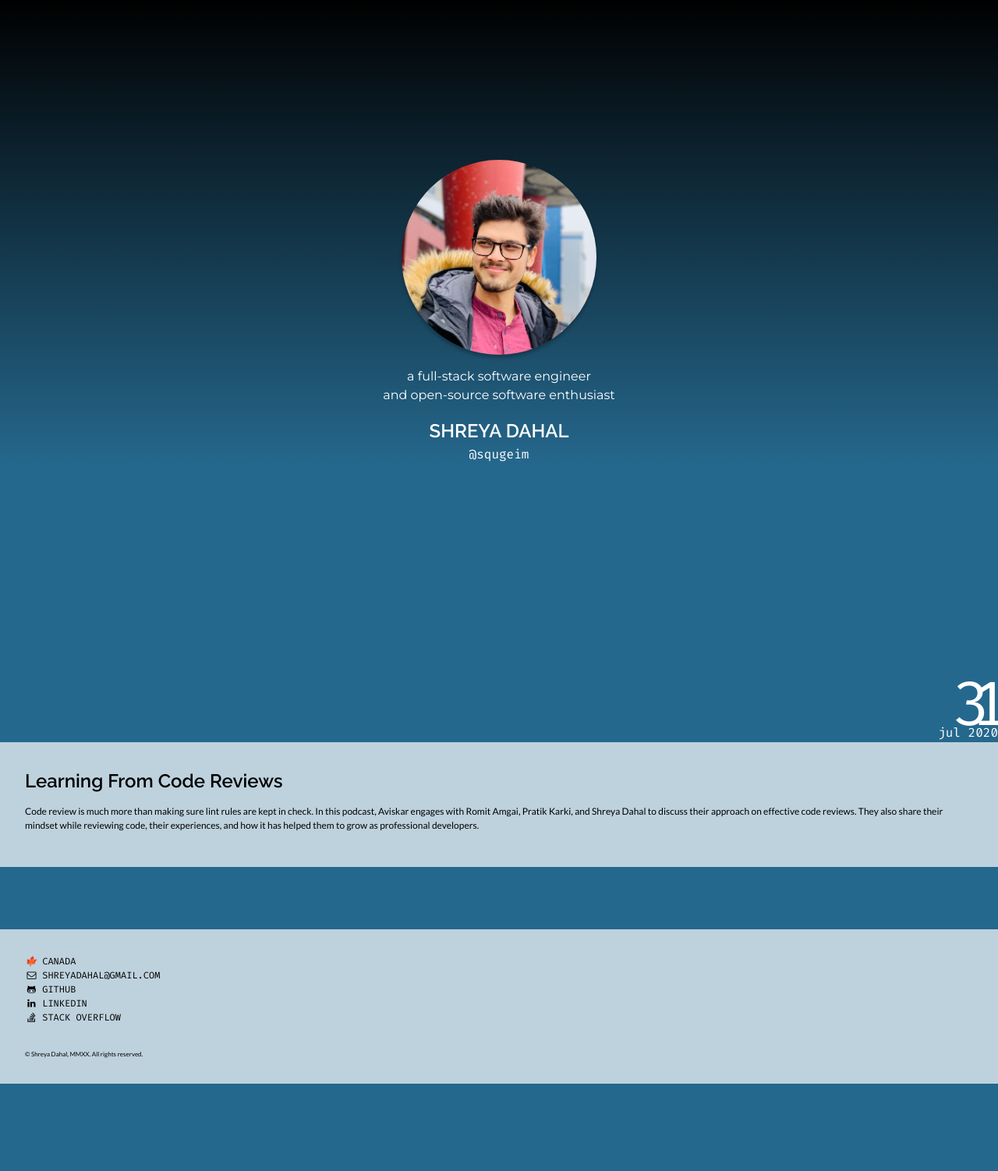
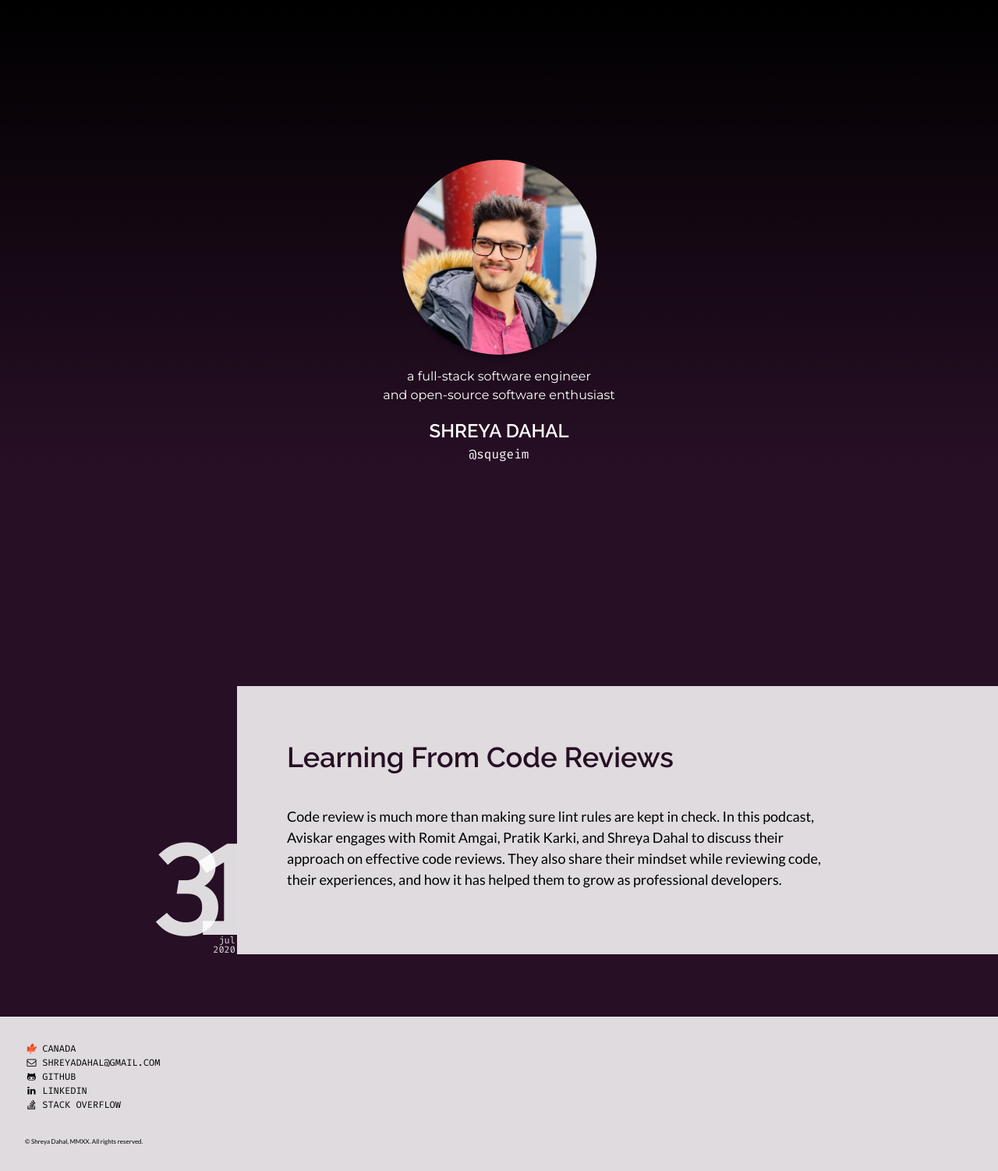
Before and after one commit to squgeim/squgeim.github.io, a PHP site: page / in a window 1280 px wide. Shown: the whole page at 78% size. Before the commit the page ends 1390 px from the top, so only its background shows below. Run offline with PHP 8.4, Linux system fonts and the light colour scheme.

Commit message:
Blog listing for web

```diff
--- a/css/style.css
+++ b/css/style.css
@@ -53,11 +53,17 @@ a img {
 	--font-title: Montserrat, sans-serif;
 	--font-mono: "Fira Code", monospace;
 
-	--color-page-bg: #25688D;
-	--color-white-bg: rgba(255,255,255,0.7);
+	--color-bg-blue: #25688D;
+	--color-bg-red: #62242C;
+	--color-bg-violet: #270F25;
+
+	--color-page-bg: var(--color-bg-violet);
+	--color-white-bg: rgba(255,255,255,0.85);
 
 	--padding-card: 2rem;
 	--margin-section: 5rem;
+
+	--font-size-text: 0.75em;
 }
 
 body {
@@ -114,7 +120,7 @@ body {
 }
 
 .blog-item .dateline {
-	color: white;
+	color: var(--color-white-bg);
 	text-align: right;
 	font-family: var(--font-mono);
 }
@@ -122,9 +128,9 @@ body {
 .dateline .date-day {
 	display: block;
 	font-size: 5em;
-	line-height: 0.6em;
 	letter-spacing: -0.3em;
 	margin-right: 10px;
+    font-weight: bold;
 }
 
 .blog-card {
@@ -137,14 +143,64 @@ body {
 	text-decoration: none;
     color: inherit;
 	padding: var(--padding-card);
+	max-width: 700px;
 }
 
 .blog-card h1 {
+	color: var(--color-page-bg);
 	font-family: var(--font-header);
 }
 
 .blog-card p {
 	font-size: 0.75em;
+}
+
+@media(min-width: 768px) {
+	.blog-item {
+		display: flex;
+		flex-direction: row;
+        align-items: flex-end;
+	}
+
+	.blog-item .dateline {
+		flex: 1;
+	}
+
+	.blog-card {
+		flex: 3;
+	}
+
+	.dateline span {
+		display: block;
+        line-height: 1em;
+	}
+
+	.dateline .date-day {
+		overflow: hidden;
+        font-size: 10em;
+		padding-right: 15px;
+		margin-right: 0;
+        margin-bottom: -0.16em;
+	}
+
+	.dateline .date-month,
+	.dateline .date-year {
+		margin-right: 2px;
+		font-size: var(--font-size-text);
+	}
+
+	.blog-card {
+		padding: 2em;
+	}
+
+	.blog-card p {
+		font-size: 1.125em;
+	}
+
+	.blog-card h1 {
+		font-size: 2.25em;
+        margin-bottom: 1em;
+	}
 }
 
 /*******************************************************************************
```
